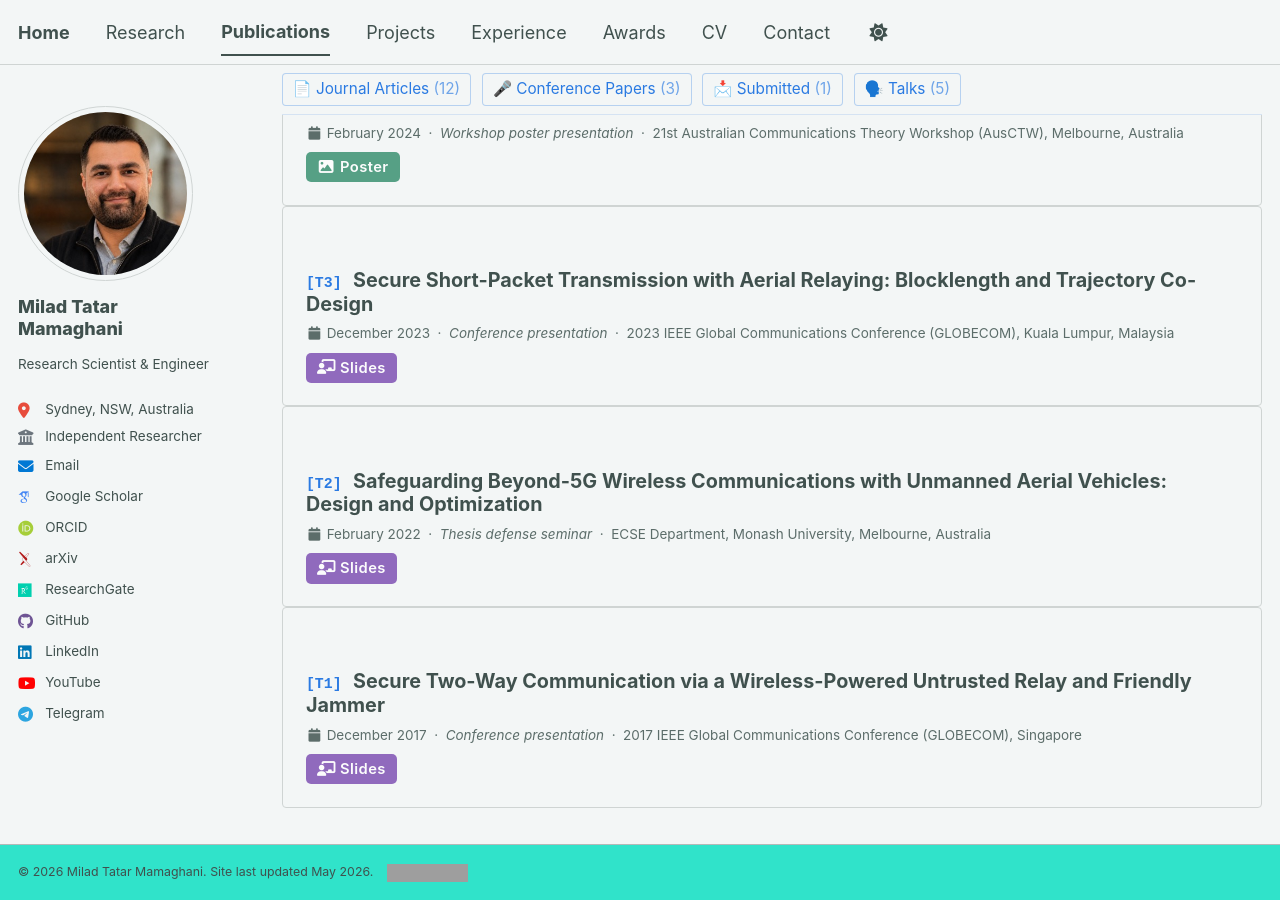
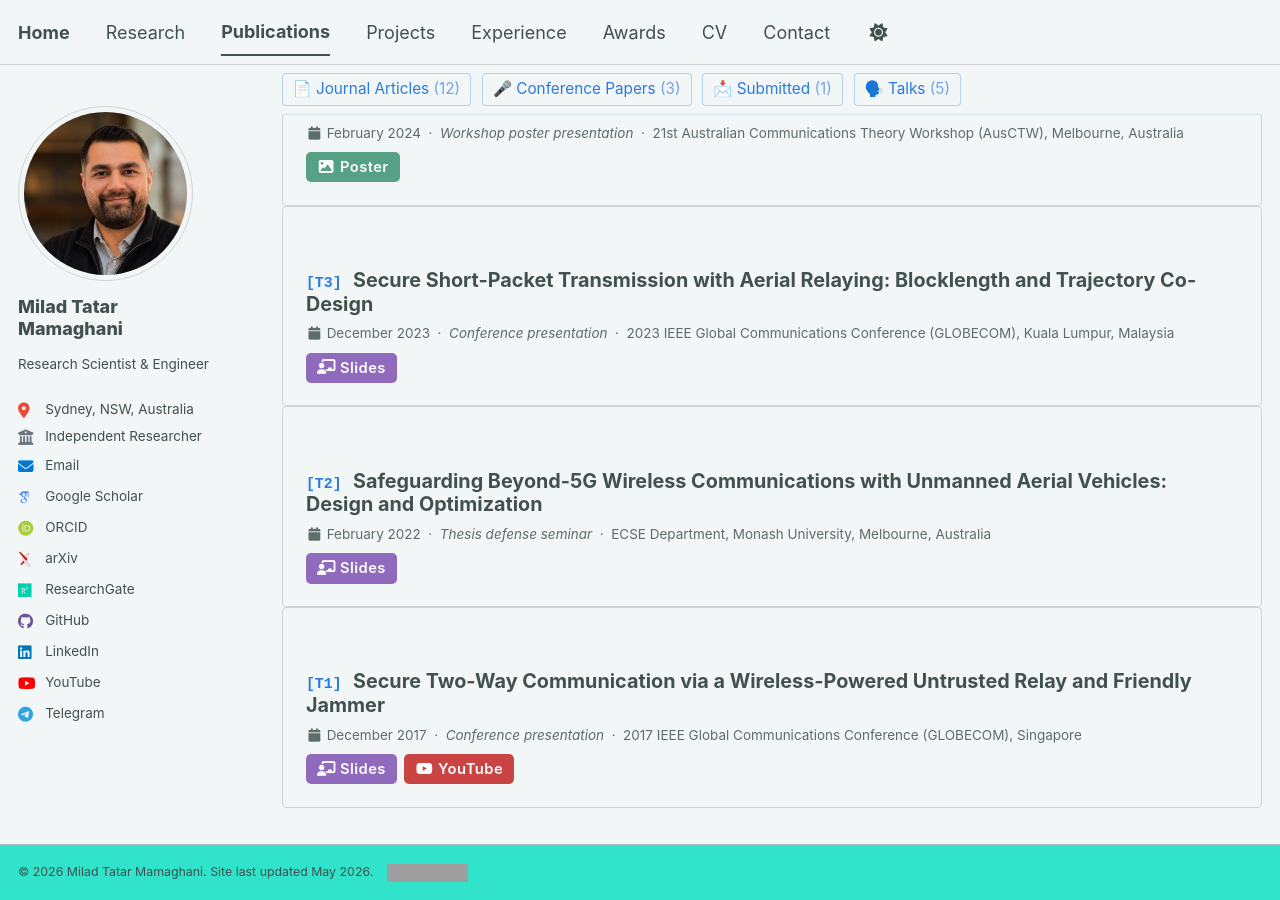
Before and after one commit to miladtm94/miladtm94.github.io, a Jekyll site: the page built from _pages/publications.html, in a window 1280 px wide and 900 px high, scrolled down 5774 px. Built offline with Jekyll 4.4.1, drawn with Linux system fonts in a browser that asks for light colours; some web fonts are replaced; grey boxes are pictures that could not be loaded.

Commit message:
Video uploaded

```diff
--- a/_includes/archive-single-talk.html
+++ b/_includes/archive-single-talk.html
@@ -32,10 +32,12 @@
     {% endif %}
 
     <p class="pub-links" style="margin:0.5em 0 0; display:flex; flex-wrap:wrap; gap:0.4em;">
+      {% assign talk_video_url = post.youtubeurl | default: post.videourl %}
       {% if post.doiurl %}<a href="{{ post.doiurl }}" target="_blank" rel="noopener" style="display:inline-flex; align-items:center; gap:0.3em; padding:0.28em 0.75em; font-size:0.82em; font-weight:600; letter-spacing:0.03em; border-radius:5px; text-decoration:none; background:#2a7ae2; color:#fff; border:none; line-height:1.5;"><i class="fas fa-fw fa-link" aria-hidden="true"></i>DOI</a>{% endif %}
       {% if post.paperurl %}<a href="{{ post.paperurl }}" target="_blank" rel="noopener" style="display:inline-flex; align-items:center; gap:0.3em; padding:0.28em 0.75em; font-size:0.82em; font-weight:600; letter-spacing:0.03em; border-radius:5px; text-decoration:none; background:#d63b2f; color:#fff; border:none; line-height:1.5;"><i class="fas fa-fw fa-file-pdf" aria-hidden="true"></i>PDF</a>{% endif %}
       {% if post.arxivurl %}<a href="{{ post.arxivurl }}" target="_blank" rel="noopener" style="display:inline-flex; align-items:center; gap:0.3em; padding:0.28em 0.75em; font-size:0.82em; font-weight:600; letter-spacing:0.03em; border-radius:5px; text-decoration:none; background:#b31b1b; color:#fff; border:none; line-height:1.5;"><i class="ai ai-arxiv ai-fw" aria-hidden="true" style="color:#fff;"></i>arXiv</a>{% endif %}
       {% if post.slidesurl %}<a href="{{ post.slidesurl }}" target="_blank" rel="noopener" style="display:inline-flex; align-items:center; gap:0.3em; padding:0.28em 0.75em; font-size:0.82em; font-weight:600; letter-spacing:0.03em; border-radius:5px; text-decoration:none; background:#6b35a8; color:#fff; border:none; line-height:1.5;"><i class="fas fa-fw fa-chalkboard-teacher" aria-hidden="true"></i>Slides</a>{% endif %}
+      {% if talk_video_url %}<a href="{{ talk_video_url }}" target="_blank" rel="noopener" style="display:inline-flex; align-items:center; gap:0.3em; padding:0.28em 0.75em; font-size:0.82em; font-weight:600; letter-spacing:0.03em; border-radius:5px; text-decoration:none; background:#bb0000; color:#fff; border:none; line-height:1.5;"><i class="fab fa-fw fa-youtube" aria-hidden="true"></i>YouTube</a>{% endif %}
       {% if post.posterurl %}<a href="{{ post.posterurl }}" target="_blank" rel="noopener" style="display:inline-flex; align-items:center; gap:0.3em; padding:0.28em 0.75em; font-size:0.82em; font-weight:600; letter-spacing:0.03em; border-radius:5px; text-decoration:none; background:#1a7f5a; color:#fff; border:none; line-height:1.5;"><i class="fas fa-fw fa-image" aria-hidden="true"></i>Poster</a>{% endif %}
     </p>
 
--- a/_includes/archive-single.html
+++ b/_includes/archive-single.html
@@ -80,11 +80,13 @@
     {% if post.collection == 'publications' %}
       {% if post.citation %}<p class="archive__item-excerpt" style="font-size:0.9em;">{{ post.citation }}</p>{% endif %}
       <p class="pub-links" style="margin:0.5em 0 0; display:flex; flex-wrap:wrap; gap:0.4em;">
+        {% assign post_video_url = post.youtubeurl | default: post.videourl %}
         {% if post.doiurl %}<a href="{{ post.doiurl }}" target="_blank" rel="noopener" style="display:inline-flex; align-items:center; gap:0.3em; padding:0.28em 0.75em; font-size:0.82em; font-weight:600; letter-spacing:0.03em; border-radius:5px; text-decoration:none; background:#2a7ae2; color:#fff; border:none; line-height:1.5;"><i class="fas fa-fw fa-link" aria-hidden="true"></i>DOI</a>{% endif %}
         {% if post.paperurl %}<a href="{{ post.paperurl }}" target="_blank" rel="noopener" style="display:inline-flex; align-items:center; gap:0.3em; padding:0.28em 0.75em; font-size:0.82em; font-weight:600; letter-spacing:0.03em; border-radius:5px; text-decoration:none; background:#d63b2f; color:#fff; border:none; line-height:1.5;"><i class="fas fa-fw fa-file-pdf" aria-hidden="true"></i>PDF</a>{% endif %}
         {% if post.arxivurl %}<a href="{{ post.arxivurl }}" target="_blank" rel="noopener" style="display:inline-flex; align-items:center; gap:0.3em; padding:0.28em 0.75em; font-size:0.82em; font-weight:600; letter-spacing:0.03em; border-radius:5px; text-decoration:none; background:#b31b1b; color:#fff; border:none; line-height:1.5;"><i class="ai ai-arxiv ai-fw" aria-hidden="true" style="color:#fff;"></i>arXiv</a>{% endif %}
         {% if post.codeurl %}<a href="{{ post.codeurl }}" target="_blank" rel="noopener" style="display:inline-flex; align-items:center; gap:0.3em; padding:0.28em 0.75em; font-size:0.82em; font-weight:600; letter-spacing:0.03em; border-radius:5px; text-decoration:none; background:#24292e; color:#fff; border:none; line-height:1.5;"><i class="fas fa-fw fa-code" aria-hidden="true"></i>Code</a>{% endif %}
         {% if post.slidesurl %}<a href="{{ post.slidesurl }}" target="_blank" rel="noopener" style="display:inline-flex; align-items:center; gap:0.3em; padding:0.28em 0.75em; font-size:0.82em; font-weight:600; letter-spacing:0.03em; border-radius:5px; text-decoration:none; background:#6b35a8; color:#fff; border:none; line-height:1.5;"><i class="fas fa-fw fa-chalkboard-teacher" aria-hidden="true"></i>Slides</a>{% endif %}
+        {% if post_video_url %}<a href="{{ post_video_url }}" target="_blank" rel="noopener" style="display:inline-flex; align-items:center; gap:0.3em; padding:0.28em 0.75em; font-size:0.82em; font-weight:600; letter-spacing:0.03em; border-radius:5px; text-decoration:none; background:#bb0000; color:#fff; border:none; line-height:1.5;"><i class="fab fa-fw fa-youtube" aria-hidden="true"></i>YouTube</a>{% endif %}
       </p>
     {% endif %}
 
--- a/_layouts/single.html
+++ b/_layouts/single.html
@@ -73,13 +73,15 @@ layout: default
           </div>
         {% endif %}
 
-        {% if page.doiurl or page.paperurl or page.arxivurl or page.codeurl or page.slidesurl or page.posterurl %}
+        {% assign page_video_url = page.youtubeurl | default: page.videourl %}
+        {% if page.doiurl or page.paperurl or page.arxivurl or page.codeurl or page.slidesurl or page_video_url or page.posterurl %}
           <p>
             {% if page.doiurl %}<a href="{{ page.doiurl }}" target="_blank" class="btn btn--inverse btn--small"><i class="fas fa-fw fa-link"></i>&nbsp;DOI</a>{% endif %}
             {% if page.paperurl %}<a href="{{ page.paperurl }}" target="_blank" class="btn btn--inverse btn--small"><i class="fas fa-fw fa-file-pdf"></i>&nbsp;PDF</a>{% endif %}
             {% if page.arxivurl %}<a href="{{ page.arxivurl }}" target="_blank" class="btn btn--inverse btn--small"><i class="ai ai-arxiv ai-fw" aria-hidden="true"></i>&nbsp;arXiv</a>{% endif %}
             {% if page.codeurl %}<a href="{{ page.codeurl }}" target="_blank" class="btn btn--inverse btn--small"><i class="fas fa-fw fa-code"></i>&nbsp;Code</a>{% endif %}
             {% if page.slidesurl %}<a href="{{ page.slidesurl }}" target="_blank" class="btn btn--inverse btn--small"><i class="fas fa-fw fa-chalkboard-teacher"></i>&nbsp;Slides</a>{% endif %}
+            {% if page_video_url %}<a href="{{ page_video_url }}" target="_blank" rel="noopener" class="btn btn--inverse btn--small"><i class="fab fa-fw fa-youtube"></i>&nbsp;YouTube</a>{% endif %}
             {% if page.posterurl %}<a href="{{ page.posterurl }}" target="_blank" class="btn btn--inverse btn--small"><i class="fas fa-fw fa-image"></i>&nbsp;Poster</a>{% endif %}
           </p>
         {% endif %}
--- a/_layouts/talk.html
+++ b/_layouts/talk.html
@@ -33,10 +33,12 @@ layout: default
         {% endif %}
 
         <p>
+          {% assign talk_video_url = page.youtubeurl | default: page.videourl %}
           {% if page.doiurl %}<a href="{{ page.doiurl }}" target="_blank" class="btn btn--inverse btn--small"><i class="fas fa-fw fa-link"></i>&nbsp;DOI</a>{% endif %}
           {% if page.paperurl %}<a href="{{ page.paperurl }}" target="_blank" class="btn btn--inverse btn--small"><i class="fas fa-fw fa-file-pdf"></i>&nbsp;PDF</a>{% endif %}
           {% if page.arxivurl %}<a href="{{ page.arxivurl }}" target="_blank" class="btn btn--inverse btn--small"><i class="ai ai-arxiv ai-fw" aria-hidden="true"></i>&nbsp;arXiv</a>{% endif %}
           {% if page.slidesurl %}<a href="{{ page.slidesurl }}" target="_blank" class="btn btn--inverse btn--small"><i class="fas fa-fw fa-chalkboard-teacher"></i>&nbsp;Slides</a>{% endif %}
+          {% if talk_video_url %}<a href="{{ talk_video_url }}" target="_blank" rel="noopener" class="btn btn--inverse btn--small"><i class="fab fa-fw fa-youtube"></i>&nbsp;YouTube</a>{% endif %}
           {% if page.posterurl %}<a href="{{ page.posterurl }}" target="_blank" class="btn btn--inverse btn--small"><i class="fas fa-fw fa-image"></i>&nbsp;Poster</a>{% endif %}
         </p>
       </header>
```
Also changed, not shown: _talks/2017-12-04-globecom-secure-two-way.md (+2 -0 lines).
